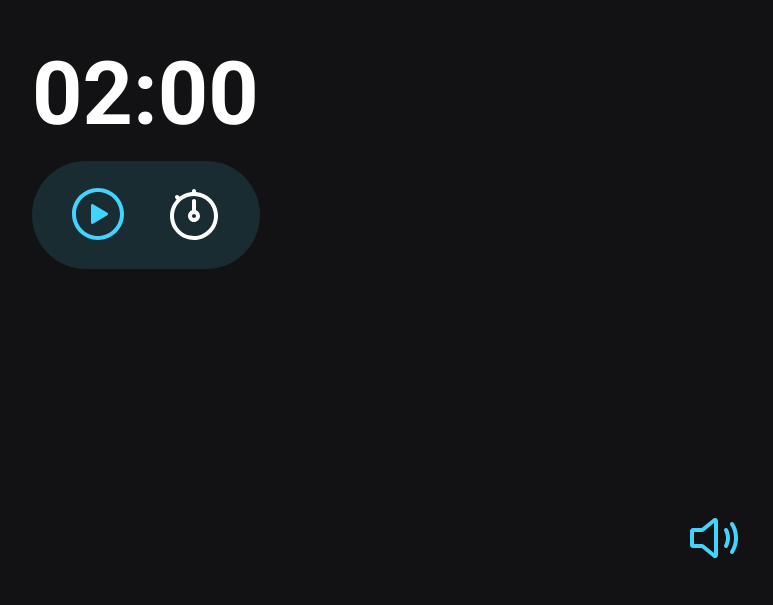
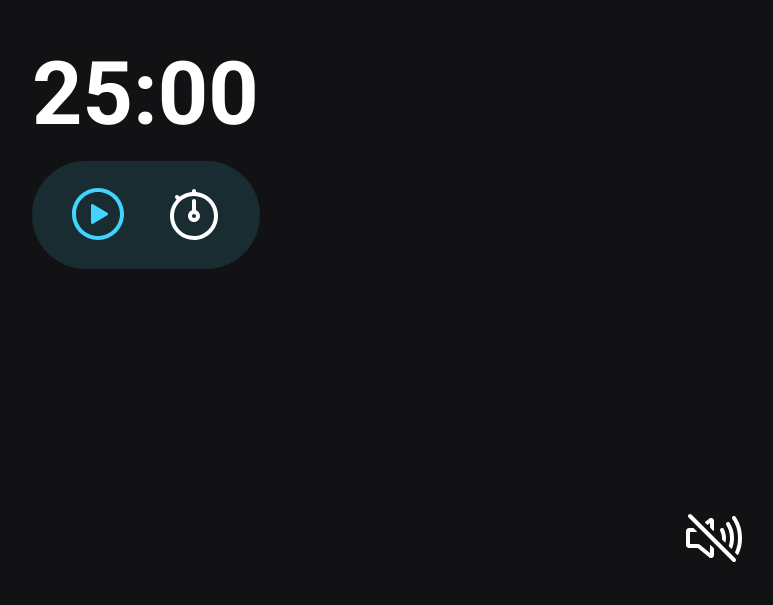
Before and after one commit to guiimeee/focus-timer, a plain HTML site: page index.html in a window 1280 px wide. Shown: the part 195-800 px from the top of the page, without its empty margins (494-1267 px from the left). Drawn offline with Linux system fonts and the light colour scheme.

Commit message:
verificar bgaudio

```diff
--- a/index.html
+++ b/index.html
@@ -16,7 +16,7 @@
     <main>
 
         <div id="timer">
-            <span class="minutes">02</span>
+            <span class="minutes">25</span>
             <span>:</span>
             <span class="seconds">00</span>
         </div>
@@ -56,7 +56,7 @@
 
     <footer>
 
-        <button class="sound-on">
+        <button class="sound-on hide">
             <svg width="64" height="64" viewBox="0 0 64 64" fill="none" xmlns="http://www.w3.org/2000/svg">
                 <path fill-rule="evenodd" clip-rule="evenodd" d="M32.7502 12.0104C33.3025 11.9643 33.8569 12.072 34.3517 12.3218C34.8466 12.5715 35.2625 12.9535 35.5535 13.4253C35.8444 13.8971 35.999 14.4402 36 14.9945L36 14.9982V48.9982L36 49.0018C35.999 49.5561 35.8444 50.0993 35.5535 50.5711C35.2625 51.0429 34.8465 51.4248 34.3517 51.6746C33.8569 51.9243 33.3025 52.0321 32.7502 51.9859C32.1978 51.9398 31.669 51.7415 31.2225 51.4131C31.1946 51.3926 31.1673 51.3713 31.1405 51.3494L19.7189 41.9981C19.7172 41.9981 19.7154 41.9982 19.7137 41.9982C19.7112 41.9982 19.7087 41.9982 19.7063 41.9982H11C10.2044 41.9982 9.44129 41.6821 8.87868 41.1195C8.31607 40.5569 8 39.7938 8 38.9982V24.9982C8 24.2025 8.31607 23.4395 8.87868 22.8769C9.44129 22.3142 10.2044 21.9982 11 21.9982H19.719L31.1405 12.6469C31.1673 12.625 31.1946 12.6038 31.2225 12.5833C31.669 12.2549 32.1978 12.0566 32.7502 12.0104ZM32 17.1129L22.2504 25.0952C21.548 25.6829 20.66 26.0029 19.744 25.9982H12V37.9982H19.6996C20.6203 37.993 21.5147 38.3063 22.2309 38.8852C22.2342 38.8878 22.2375 38.8905 22.2407 38.8932L32 46.8835V17.1129Z" fill="#42D3FF"/>
                 <path fill-rule="evenodd" clip-rule="evenodd" d="M43.0911 22.2185C44.075 21.7165 45.2795 22.1071 45.7815 23.0911C47.1523 25.7777 48 28.6985 48 32C48 35.2688 47.1159 38.2499 45.7876 40.897C45.2922 41.8842 44.0902 42.283 43.103 41.7876C42.1158 41.2922 41.717 40.0902 42.2124 39.103C43.3191 36.8976 44 34.5287 44 32C44 29.424 43.3477 27.1223 42.2185 24.9089C41.7165 23.925 42.1072 22.7205 43.0911 22.2185Z" fill="#42D3FF"/>
@@ -64,7 +64,7 @@
             </svg>
 
         </button>
-        <button class="sound-off hide">
+        <button class="sound-off">
             <svg width="64" height="64" viewBox="0 0 64 64" fill="none" xmlns="http://www.w3.org/2000/svg">
                 <path fill-rule="evenodd" clip-rule="evenodd" d="M6.58579 8.58579C7.36683 7.80474 8.63317 7.80474 9.41421 8.58579L53.4142 52.5858C54.1953 53.3668 54.1953 54.6332 53.4142 55.4142C52.6332 56.1953 51.3668 56.1953 50.5858 55.4142L6.58579 11.4142C5.80474 10.6332 5.80474 9.36683 6.58579 8.58579Z" fill="white"/>
                 <path d="M28 17.115V21.34C28.0002 21.4722 28.0528 21.599 28.1462 21.6925L31.1462 24.6925C31.2161 24.7624 31.3051 24.8101 31.402 24.8295C31.499 24.8488 31.5995 24.839 31.6908 24.8013C31.7822 24.7636 31.8603 24.6996 31.9153 24.6175C31.9704 24.5354 31.9998 24.4388 32 24.34V15.0713C32.0056 14.5179 31.8613 13.9734 31.5825 13.4954C31.3036 13.0174 30.9007 12.6238 30.4163 12.3562C29.917 12.0875 29.3517 11.9664 28.7862 12.0069C28.2207 12.0474 27.6783 12.2479 27.2225 12.585C27.1939 12.6048 27.1664 12.6261 27.14 12.6488L23.1475 15.9175C23.0936 15.9618 23.0495 16.0169 23.0181 16.0792C22.9868 16.1415 22.9688 16.2098 22.9654 16.2795C22.962 16.3492 22.9732 16.4188 22.9983 16.4839C23.0234 16.549 23.0619 16.6082 23.1112 16.6575L25.2425 18.79C25.3304 18.8778 25.4478 18.9298 25.5718 18.9358C25.6959 18.9418 25.8178 18.9014 25.9137 18.8225L28 17.115Z" fill="white"/>
--- a/js/index.js
+++ b/js/index.js
@@ -49,14 +49,14 @@ buttonSoundOff.addEventListener('click', function() {
   buttonSoundOff.classList.add('hide')
   buttonSoundOn.classList.remove('hide')
   sound.pressButton()
-  sound.bgAudio.pause()
+  sound.bgAudio.play()
 })
 
 buttonSoundOn.addEventListener('click', function() {
   buttonSoundOn.classList.add('hide')
   buttonSoundOff.classList.remove('hide')
   sound.pressButton()
-  sound.bgAudio.play()
+  sound.bgAudio.pause()
 })
 
 buttonSet.addEventListener('click', function(){
```
